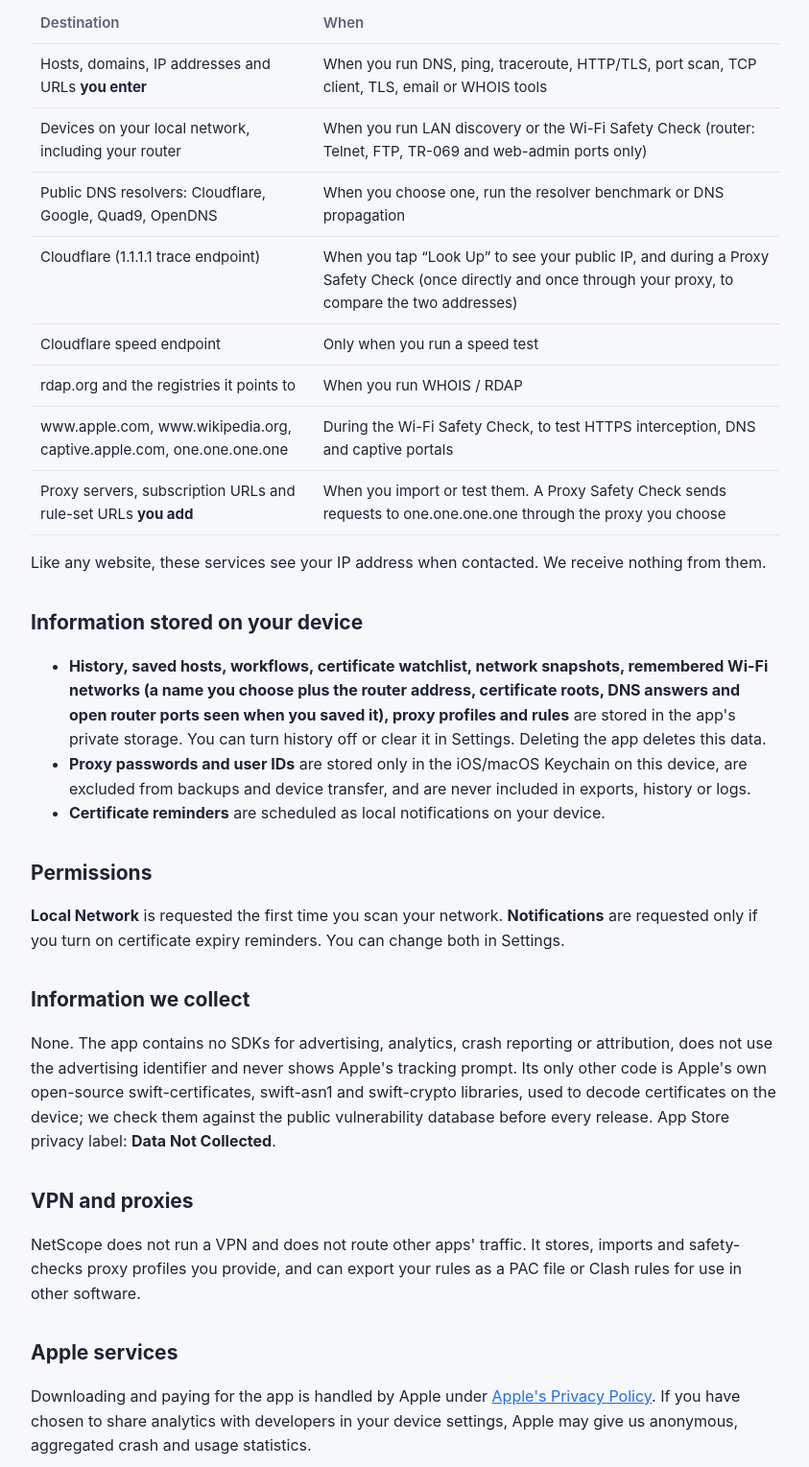
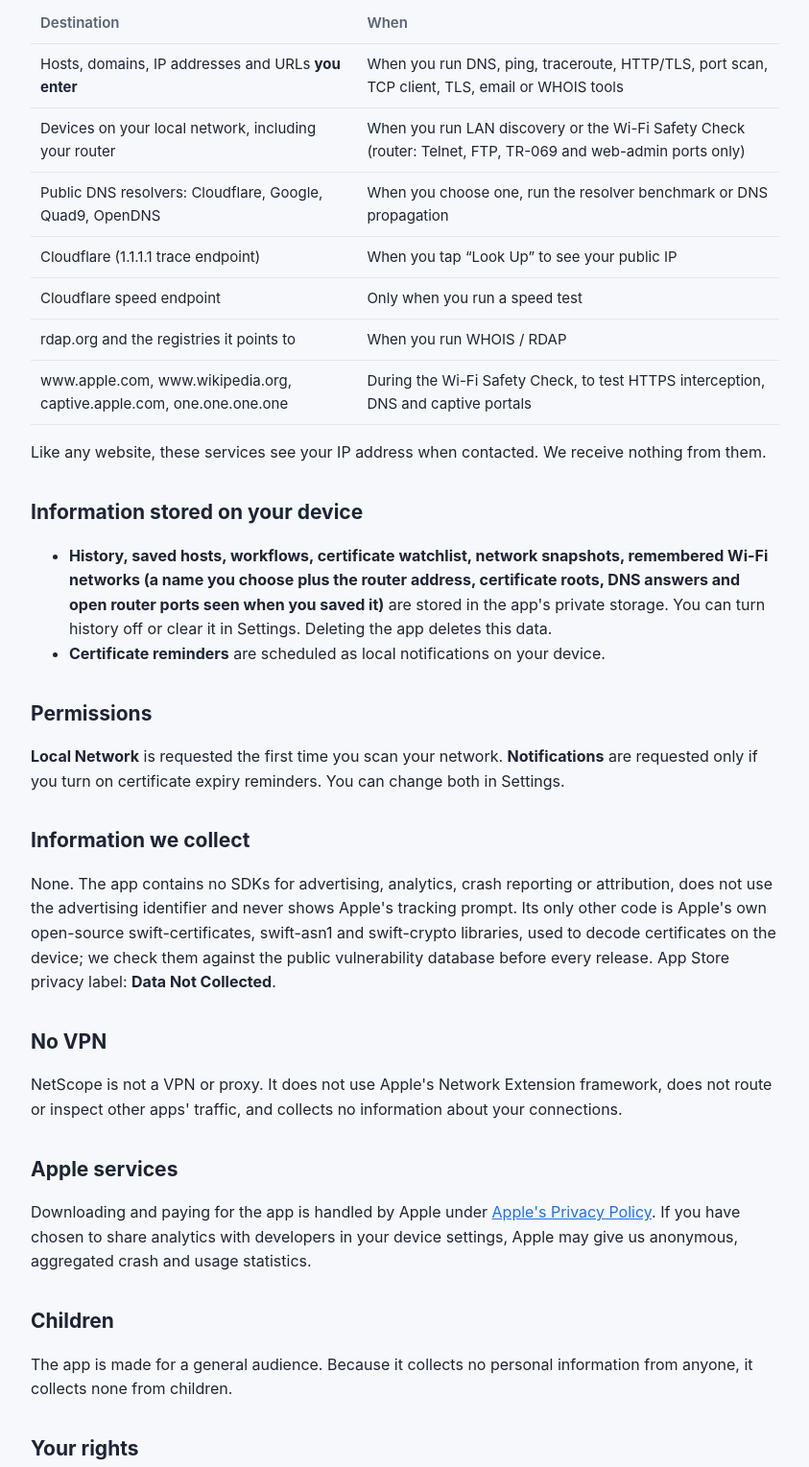
Before and after one commit to surajmishra7241/surajmishra7241.github.io, a plain HTML site: page netscope/privacy.html in a window 1280 px wide. Shown: the part 487-2016 px from the top of the page at 96% size, without its empty margins (218-1061 px from the left). Drawn offline with Linux system fonts and the light colour scheme.

Commit message:
NetScope: remove Proxy Lab from site; state plainly it is not a VPN or proxy
Co-Authored-By: Claude Opus 5.5 <noreply@anthropic.com>

```diff
--- a/netscope/privacy.html
+++ b/netscope/privacy.html
@@ -20,7 +20,7 @@ footer{border-top:1px solid var(--line);padding:18px 20px 40px;color:var(--muted
 <main>
 
 <h1>NetScope &mdash; Privacy Policy</h1>
-<p class="meta">Last updated: 10 November 2026</p>
+<p class="meta">Last updated: 17 November 2026</p>
 <p>This policy covers <b>NetScope</b> for iPhone, iPad and Mac (&ldquo;the app&rdquo;), published by Suraj Mishra (&ldquo;we&rdquo;, &ldquo;us&rdquo;).</p>
 <div class="card"><b>In short: NetScope collects nothing.</b> It has no account, no ads, no analytics, no tracking and no server of ours. Results stay on your device. The app only contacts the network when you run a tool &mdash; that is what a network tool does &mdash; and only the destinations listed below.</div>
 
@@ -31,18 +31,16 @@ footer{border-top:1px solid var(--line);padding:18px 20px 40px;color:var(--muted
 <tr><td>Hosts, domains, IP addresses and URLs <b>you enter</b></td><td>When you run DNS, ping, traceroute, HTTP/TLS, port scan, TCP client, TLS, email or WHOIS tools</td></tr>
 <tr><td>Devices on your local network, including your router</td><td>When you run LAN discovery or the Wi-Fi Safety Check (router: Telnet, FTP, TR-069 and web-admin ports only)</td></tr>
 <tr><td>Public DNS resolvers: Cloudflare, Google, Quad9, OpenDNS</td><td>When you choose one, run the resolver benchmark or DNS propagation</td></tr>
-<tr><td>Cloudflare (1.1.1.1 trace endpoint)</td><td>When you tap &ldquo;Look Up&rdquo; to see your public IP, and during a Proxy Safety Check (once directly and once through your proxy, to compare the two addresses)</td></tr>
+<tr><td>Cloudflare (1.1.1.1 trace endpoint)</td><td>When you tap &ldquo;Look Up&rdquo; to see your public IP</td></tr>
 <tr><td>Cloudflare speed endpoint</td><td>Only when you run a speed test</td></tr>
 <tr><td>rdap.org and the registries it points to</td><td>When you run WHOIS / RDAP</td></tr>
 <tr><td>www.apple.com, www.wikipedia.org, captive.apple.com, one.one.one.one</td><td>During the Wi-Fi Safety Check, to test HTTPS interception, DNS and captive portals</td></tr>
-<tr><td>Proxy servers, subscription URLs and rule-set URLs <b>you add</b></td><td>When you import or test them. A Proxy Safety Check sends requests to one.one.one.one through the proxy you choose</td></tr>
 </table>
 <p>Like any website, these services see your IP address when contacted. We receive nothing from them.</p>
 
 <h2>Information stored on your device</h2>
 <ul>
-<li><b>History, saved hosts, workflows, certificate watchlist, network snapshots, remembered Wi-Fi networks (a name you choose plus the router address, certificate roots, DNS answers and open router ports seen when you saved it), proxy profiles and rules</b> are stored in the app's private storage. You can turn history off or clear it in Settings. Deleting the app deletes this data.</li>
-<li><b>Proxy passwords and user IDs</b> are stored only in the iOS/macOS Keychain on this device, are excluded from backups and device transfer, and are never included in exports, history or logs.</li>
+<li><b>History, saved hosts, workflows, certificate watchlist, network snapshots, remembered Wi-Fi networks (a name you choose plus the router address, certificate roots, DNS answers and open router ports seen when you saved it)</b> are stored in the app's private storage. You can turn history off or clear it in Settings. Deleting the app deletes this data.</li>
 <li><b>Certificate reminders</b> are scheduled as local notifications on your device.</li>
 </ul>
 
@@ -52,8 +50,8 @@ footer{border-top:1px solid var(--line);padding:18px 20px 40px;color:var(--muted
 <h2>Information we collect</h2>
 <p>None. The app contains no SDKs for advertising, analytics, crash reporting or attribution, does not use the advertising identifier and never shows Apple's tracking prompt. Its only other code is Apple's own open-source swift-certificates, swift-asn1 and swift-crypto libraries, used to decode certificates on the device; we check them against the public vulnerability database before every release. App Store privacy label: <b>Data Not Collected</b>.</p>
 
-<h2>VPN and proxies</h2>
-<p>NetScope does not run a VPN and does not route other apps' traffic. It stores, imports and safety-checks proxy profiles you provide, and can export your rules as a PAC file or Clash rules for use in other software.</p>
+<h2>No VPN</h2>
+<p>NetScope is not a VPN or proxy. It does not use Apple's Network Extension framework, does not route or inspect other apps' traffic, and collects no information about your connections.</p>
 
 <h2>Apple services</h2>
 <p>Downloading and paying for the app is handled by Apple under <a href="https://www.apple.com/legal/privacy/">Apple's Privacy Policy</a>. If you have chosen to share analytics with developers in your device settings, Apple may give us anonymous, aggregated crash and usage statistics.</p>
```
Also changed, not shown: netscope/index.html (+1 -2 lines), netscope/support.html (+1 -1 lines).
